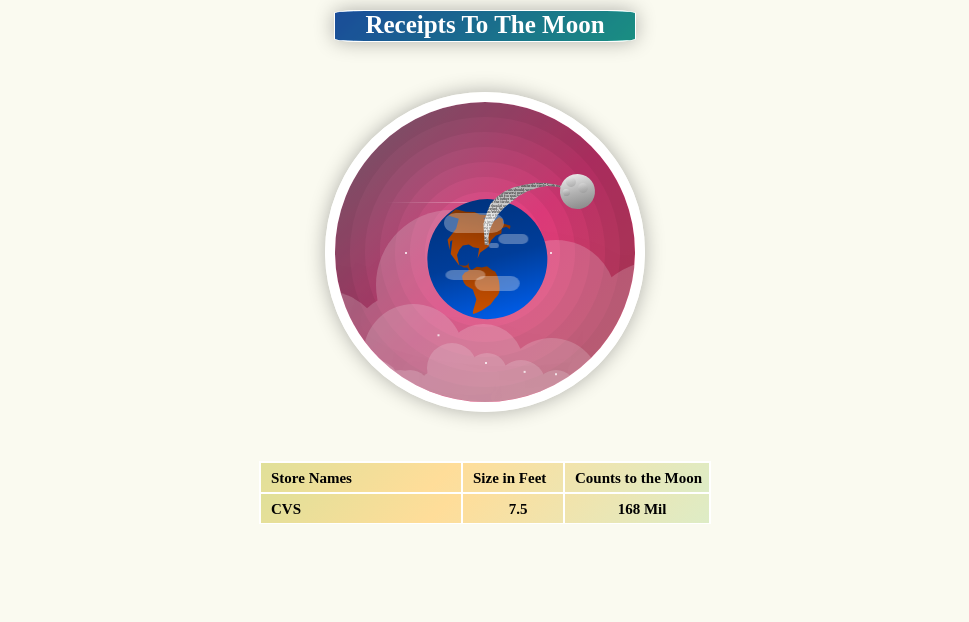
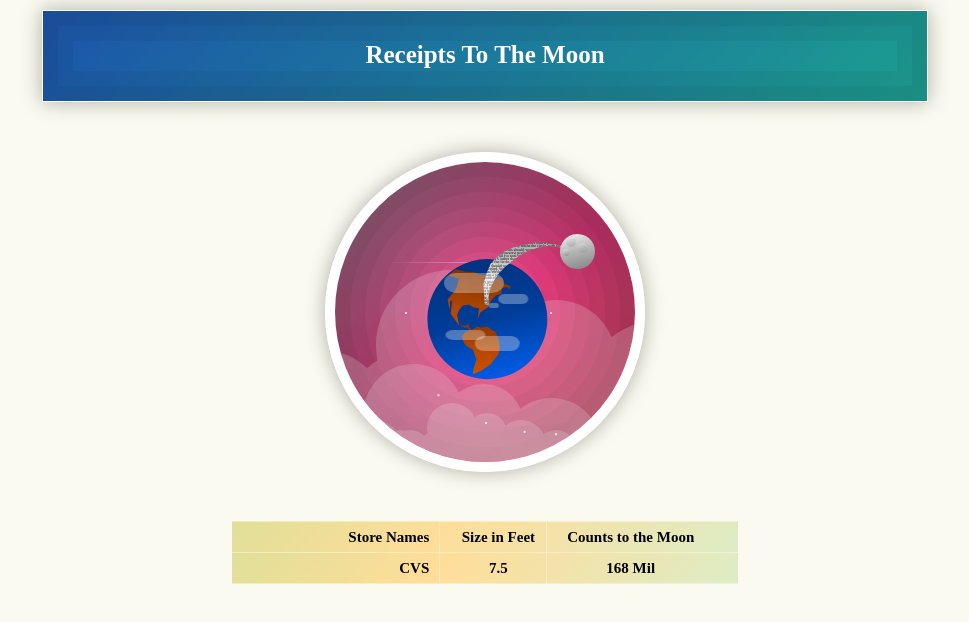
Before and after one commit to bhaumikmistry/receipts-to-the-moon, a plain HTML site: page docs/index.html in a window 1280 px wide. Shown: the whole page, without its empty margins (155-1124 px from the left). Drawn offline with nearby package versions, Linux system fonts and the light colour scheme.

Commit message:
Changed some style for page

```diff
--- a/docs/style/style.scss
+++ b/docs/style/style.scss
@@ -38,13 +38,15 @@ body {
 
 .heading {
   position: relative;
-  width: 300px;
-  height: 30px;
+  width: 70%;
+  min-width: 350px;
+  height: 60px;
+  padding-top: 30px;
   margin: 10px auto;
   background: linear-gradient(-45deg, $bg-light, $bg-semi, $bg-middle, $bg-dark);
   background-size: 400% 400%;
   animation: daylight 50s 5s ease infinite;
-  border-radius: 10%;
+  border-radius: 0%;
   border: 1px solid white;
 
   overflow: hidden;
@@ -443,16 +445,17 @@ body {
 
 .row {
   position: relative;
-  width: 450px;
+  width: 40%;
+  min-width: 450px;
   height: 30px;
   margin: -1px auto;
   background: linear-gradient(-45deg, $bk-light, $bk-semi, $bk-middle, $bk-dark);
   background-size: 400% 400%;
   animation: daylight 50s 0s ease infinite;
-  border: 1px solid white;
   overflow: hidden;
   font-style: normal;
-
+  border-top: 1px solid rgba(255, 255, 255, 0.4);
+  border-bottom: 1px solid rgba(255, 255, 255, 0.4);
   // box-shadow: 0 0 20px rgba(black, .3),
   //             inset 0 0 0 15px rgba(black, .05),
   //             inset 0 0 0 30px rgba(black, .05),
@@ -465,15 +468,16 @@ body {
 .row-name {
   padding-left: 10px;
   padding-top: 7px;
+  padding-right: 2%;
   margin-top: 0px;
   margin-bottom: 2px;
   position: relative;
   float: left;
-  width: 190px;
+  width: 37%;
+  min-width: 180px;
   height: 100%;
   font-size: 15px;
-  border: 1px solid white;
-
+  text-align: right;
 }
 
 .row-number {
@@ -489,8 +493,10 @@ body {
   float: left;
   height: 100%;
   font-size: 15px;
-  border: 1px solid white;
-  width: 90px;
+  border-left: 1px solid rgba(255, 255, 255, 0.4);
+  width:19%;
+  min-width: 90px;
+  text-align: center;
 }
 
 .row-count {
@@ -502,6 +508,8 @@ body {
   float: left;
   height: 100%;
   font-size: 15px;
-  border: 1px solid white;
-  width: 134px;
+  border-left: 1px solid rgba(255, 255, 255, 0.4);
+  width:29%;
+  min-width: 134px;
+  text-align: center;
 }
```
Also changed, not shown: docs/style/style.css, 1 other file.
